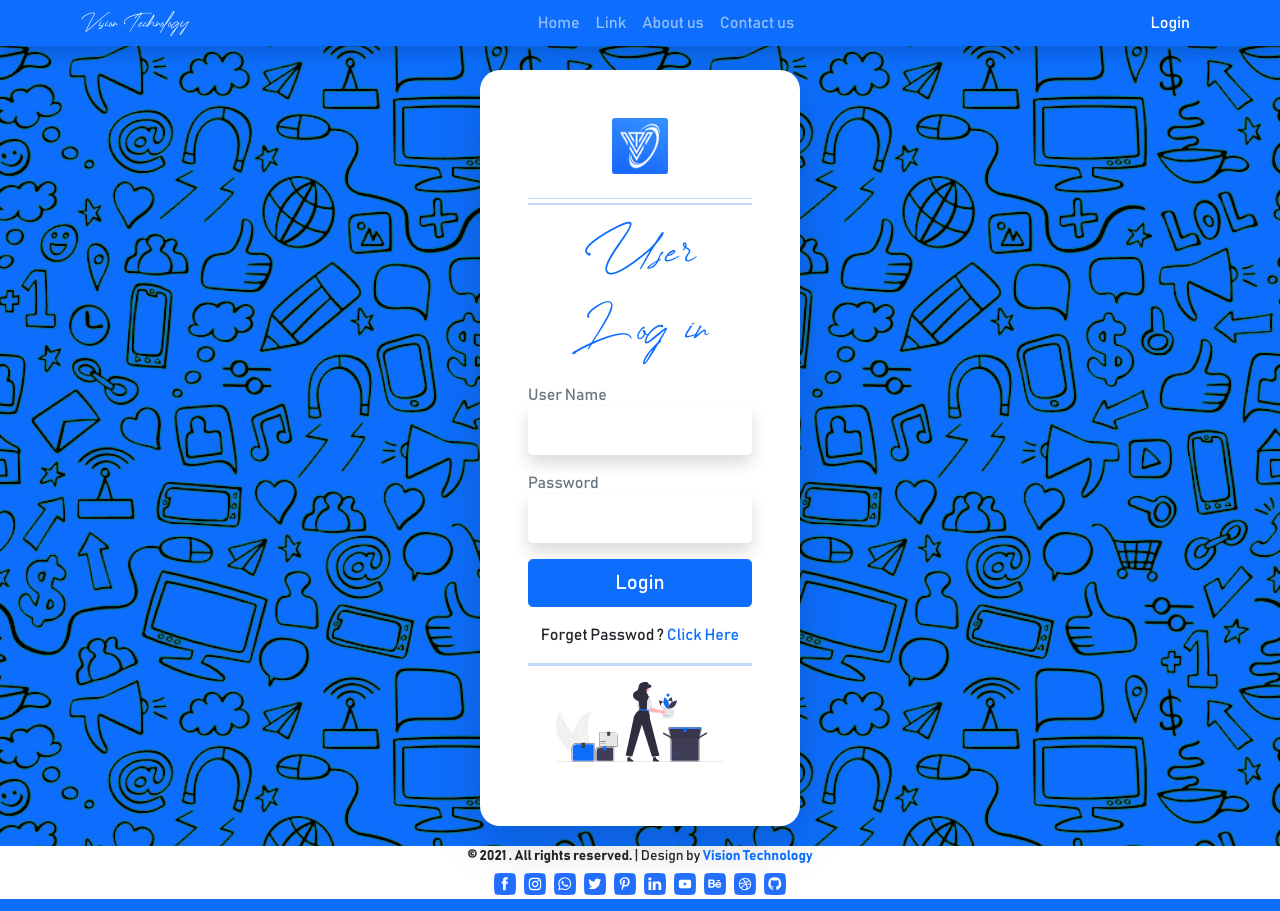
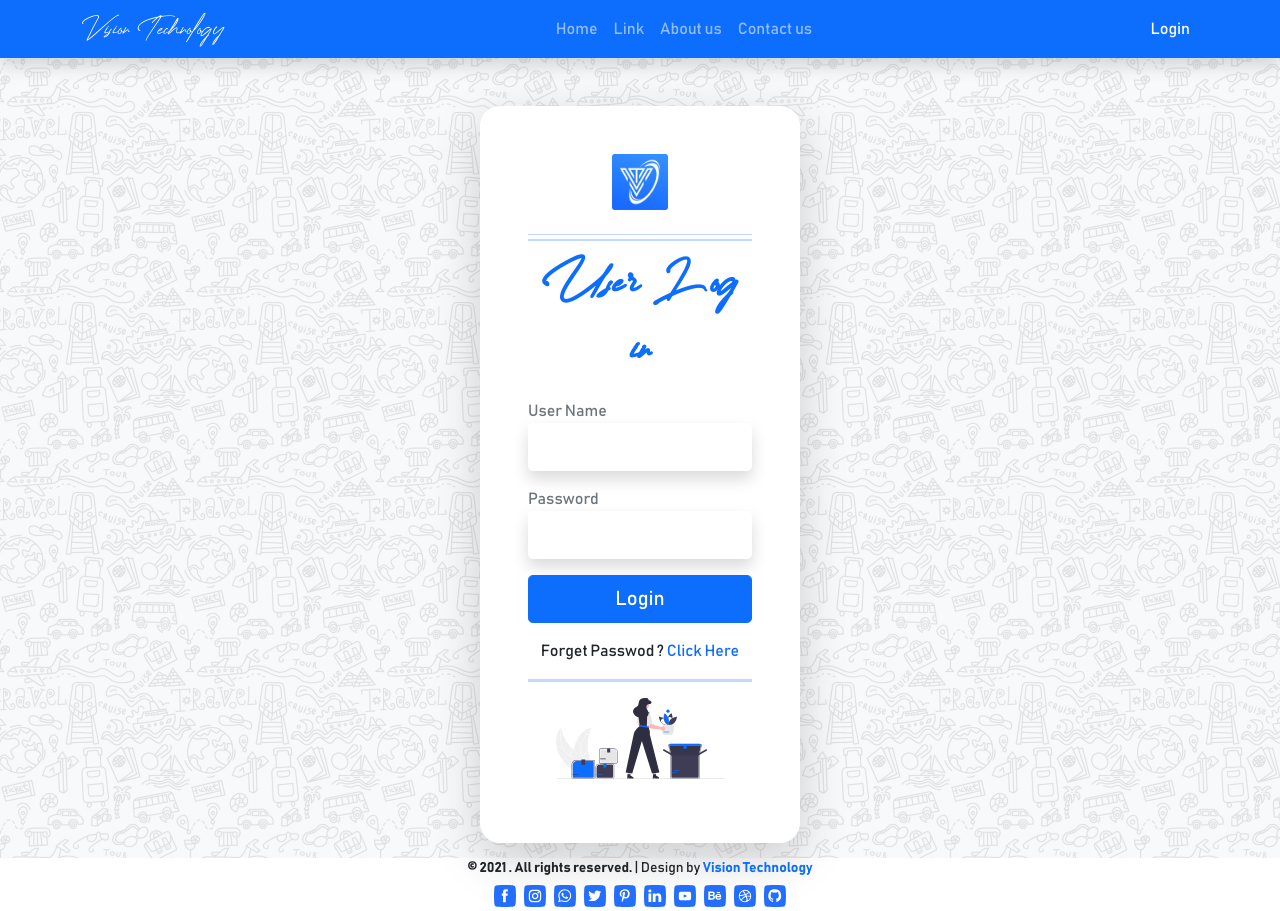
Before and after one commit to AnsariKirdar/templete, a PHP site: page /crm/Login.php in a window 1280 px wide. Run offline with PHP 8.4, Linux system fonts and the light colour scheme; data that the repository does not hold is empty; some libraries are stand-ins or nearby versions.

Commit message:
Some More Config and BG change

```diff
--- a/Login.php
+++ b/Login.php
@@ -21,10 +21,10 @@ include dirname(__FILE__) . '/dbh/conn.php';
   <style>
   .loginBox {
     height: 100vh;
-    background-image: url("./img/bg/logindoddle.jpeg");
-    background-position: center;
-    background-size: cover;
-    background-blend-mode: darken;
+    background-image: url("./img/bg/doodles-pattern.png");
+    /* background-position: center;
+    background-size: cover; */
+    /* background-blend-mode: darken; */
   }
   </style>
 </head>
@@ -34,24 +34,24 @@ include dirname(__FILE__) . '/dbh/conn.php';
   $Login_page = "active";
   include dirname(__FILE__) . '/inc/nav.php';
   ?>
-  <div class="loginBox bg-primary">
-    <div class="row align-items-center justify-content-center py-4 h-100">
-      <div class="col-11 col-sm-8 col-md-6 col-lg-5 col-xl-3 bg-white shadow-lg rounded-8 p-5">
+  <div class="loginBox bg-light">
+    <div class="row align-items-center justify-content-center py-3 py-md-5 h-100">
+      <div class="col-11 col-sm-8 col-md-6 col-lg-5 col-xl-3 bg-white shadow-lg rounded-8 p-3 p-md-5">
         <p class="text-center">
           <img src="<?php echo  $BASE_URL; ?>/img/logo/logo.png" class="w-25" alt="">
           <hr class="bg-primary my-1 mt-4">
           <hr class="bg-primary my-0" style="height:2px;">
         </p>
         <form action="<?php echo $BASE_URL; ?>/dbh/login_handler/login-handler.php" method="post">
-          <h1 class="my-2  text-primary sig text-center display-3">User Log in</h1>
+          <h1 class="my-2  text-primary sig text-center display-4 fw-bold">User Log in</h1>
           <?php include dirname(__FILE__) . "/inc/msg.php"; ?>
           <div class="form-group my-3">
             <label for="" class="text-secondary">User Name</label>
-            <input type="text" name="username" id="username" class="form-control form-control-lg" placeholder="">
+            <input type="text" name="username" id="username" class="form-control   form-control-lg" placeholder="">
           </div>
           <div class="form-group my-3">
             <label for="" class="text-secondary">Password</label>
-            <input type="password" name="password" id="password" class="form-control form-control-lg" placeholder="">
+            <input type="password" name="password" id="password" class="form-control   form-control-lg" placeholder="">
           </div>
           <div class="form-group my-3">
             <button type="submit" name="LoginSubmit" class="btn btn-lg btn-primary w-100"> Login </button>
--- a/inc/config.php
+++ b/inc/config.php
@@ -3,7 +3,7 @@ $TITLE = "Vision Technology is website Designing Development agency in Mumbai ";
 $META_DESCRIPTION = "Vision Technology, the best creative agency in Mumbai For effective marketing and design solutions. Boost business with our digital marketing Plans. ";
 $META_DESCRIPTION_KEY = "digital marketing, website designing, website development, management erp, erp and software";
 $OG_TYPE = "website";
-$BASE_URL = "http://localhost/templete";
+$BASE_URL = "http://localhost/crm";
 $OG_IMAGE = "$BASE_URL/img/logo/logo.png";
 $OG_IMAGE_WIDTH = "200";
 $OG_IMAGE_HEIGHT = "200";
--- a/inc/nav.php
+++ b/inc/nav.php
@@ -1,6 +1,6 @@
 <nav class="navbar navbar-expand-lg navbar-dark bg-primary py-0 shadow">
   <div class="container">
-    <a class="navbar-brand sig text-capitalize" style="font-size: x-large;"
+    <a class="navbar-brand sig  text-capitalize" style="font-size: xx-large;"
       href="<?php echo  $BASE_URL; ?>/index.php">Vision
       technology</a>
     <button class="navbar-toggler" type="button" data-bs-toggle="collapse" data-bs-target="#navbarSupportedContent"
@@ -18,7 +18,8 @@
           <a class="nav-link" href="#">Link</a>
         </li>
         <li class="nav-item">
-          <a class="nav-link <?php echo $About_page; ?>" href="<?php echo  $BASE_URL; ?>/about.php">About us</a>
+          <a class="nav-link <?php echo $About_page; ?>" href="<?php echo  $BASE_URL; ?>/about.php">About
+            us</a>
         </li>
         <li class="nav-item">
           <a class="nav-link <?php echo $Contact_page; ?>" href="<?php echo  $BASE_URL; ?>/contact.php">Contact
```
Also changed, not shown: img/bg/doodles-pattern.png (added).
